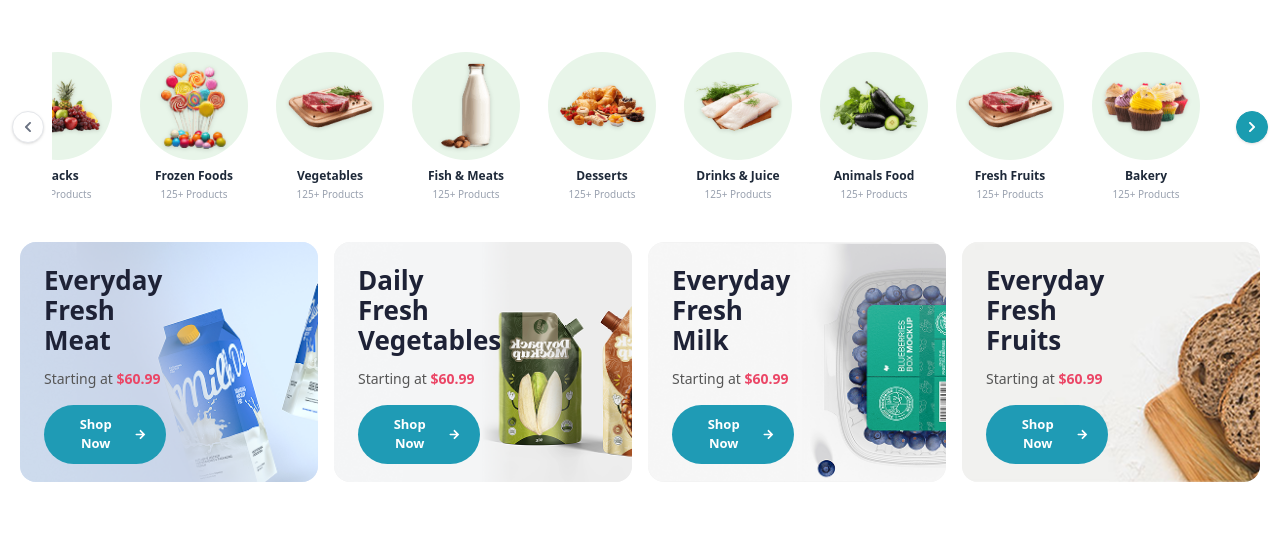
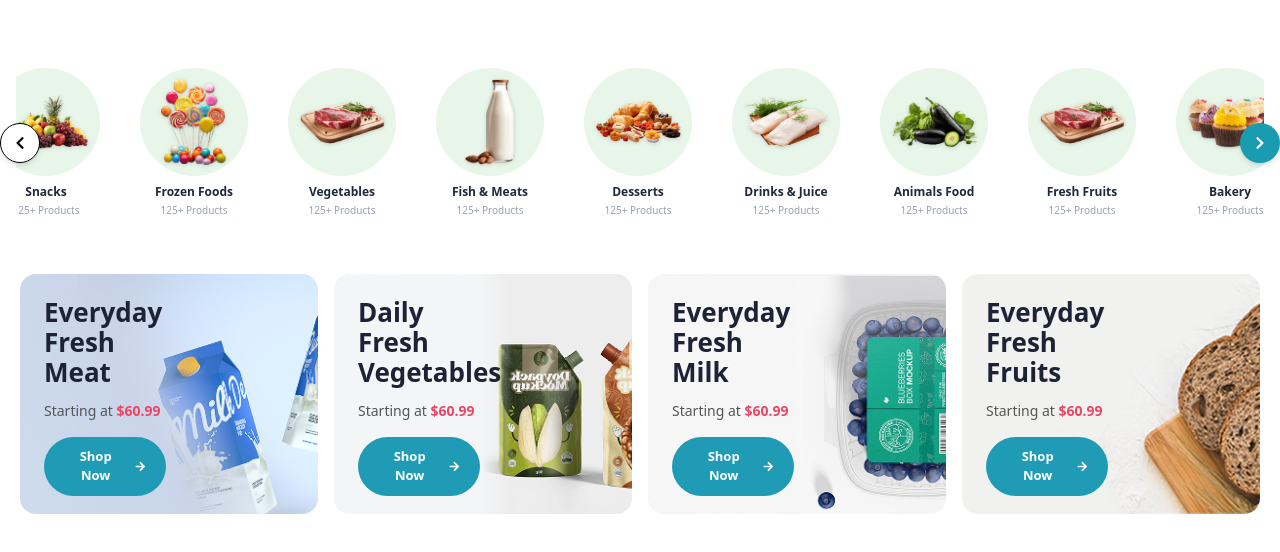
Before and after one commit to morphcodetech/b2b, a React (Vite) app: page / in a window 1280 px wide. Shown: the top 552 px of the page. Built offline with nearby package versions, Linux system fonts and the light colour scheme.

Commit message:
Fixed scroll stopping issue

```diff
--- a/src/components/CategoryScrollSection/CategoryScrollSection.jsx
+++ b/src/components/CategoryScrollSection/CategoryScrollSection.jsx
@@ -5,86 +5,80 @@ import { categories } from "../../data/categoriesData";
 
 const CategoryScrollSection = () => {
   const scrollRef = useRef(null);
-  const [activeId, setActiveId] = useState(null);
   const [isPaused, setIsPaused] = useState(false);
-  const autoScrollSpeed = 1.2;
-  const loopedCategories = [...categories, ...categories];
+  const autoScrollSpeed = 1; // Lower is smoother
+
+  // Triple the data to ensure no "white gaps" during fast scrolls/resets
+  const loopedCategories = [...categories, ...categories, ...categories];
 
   useEffect(() => {
     const node = scrollRef.current;
-
-    if (!node) {
-      return undefined;
-    }
+    if (!node) return;
 
     let frameId;
 
     const tick = () => {
-      if (!isPaused && node) {
+      if (!isPaused) {
         node.scrollLeft += autoScrollSpeed;
 
-        // Reset at halfway point for a seamless infinite loop.
-        if (node.scrollLeft >= node.scrollWidth / 2) {
-          node.scrollLeft = 0;
+
+        const singleSetWidth = node.scrollWidth / 3;
+        if (node.scrollLeft >= singleSetWidth * 2) {
+          node.scrollLeft -= singleSetWidth;
         }
       }
-
       frameId = window.requestAnimationFrame(tick);
     };
 
     frameId = window.requestAnimationFrame(tick);
-
-    return () => {
-      window.cancelAnimationFrame(frameId);
-    };
+    return () => window.cancelAnimationFrame(frameId);
   }, [isPaused]);
 
   const scroll = (direction) => {
-    scrollRef.current?.scrollBy({
-      left: direction === "left" ? -350 : 350,
+    if (!scrollRef.current) return;
+
+
+    setIsPaused(true);
+
+    scrollRef.current.scrollBy({
+      left: direction === "left" ? -300 : 300,
       behavior: "smooth",
     });
+
+    // Resume auto-scroll after the smooth animation finishes
+    setTimeout(() => setIsPaused(false), 600);
   };
 
   return (
-    <section className="pt-10 pb-7 bg-white">
-      <div className="max-w-[1300px] mx-auto px-4 lg:px-5">
-        <div className="relative flex items-center">
-          {/* Left Arrow Button */}
+    <section className="pt-10 pb-7 bg-white overflow-hidden">
+      <div className="max-w-[1300px] mx-auto px-4 relative">
+        {/* Navigation Buttons */}
         <button
           onClick={() => scroll("left")}
-            aria-label="Scroll left"
-            className="absolute left-0 z-10 w-8 h-8 rounded-full bg-white border border-gray-200 shadow-sm flex items-center justify-center text-gray-500 hover:bg-[#FA6C48] hover:text-white hover:border-[#FA6C48] transition-all duration-200 -translate-x-2"
+          className="absolute left-0 top-1/2 -translate-y-1/2 z-20 w-10 h-10 rounded-full bg-white border shadow-md flex items-center justify-center hover:bg-[#FA6C48] hover:text-white transition-colors"
         >
-            <FaChevronLeft size={12} />
+          <FaChevronLeft size={14} />
         </button>
 
-          {/* Scrollable Cards Track */}
         <div
           ref={scrollRef}
-            className="flex gap-1 overflow-x-auto scroll-smooth mx-8 [scrollbar-width:none] [&::-webkit-scrollbar]:hidden"
+          className="flex gap-4 overflow-x-hidden whitespace-nowrap py-4"
           onMouseEnter={() => setIsPaused(true)}
           onMouseLeave={() => setIsPaused(false)}
         >
           {loopedCategories.map((cat, index) => (
-              <CategoryCard
-                key={`${cat.id}-${index}`}
-                category={cat}
-                isActive={activeId === cat.id}
-                onClick={(c) => setActiveId(c.id)}
-              />
+            <div key={`${cat.id}-${index}`} className="flex-shrink-0">
+              <CategoryCard category={cat} />
+            </div>
           ))}
         </div>
 
-          {/* Right Arrow Button */}
         <button
           onClick={() => scroll("right")}
-            aria-label="Scroll right"
-            className="absolute right-0 z-10 w-8 h-8 rounded-full bg-[#1A9CB0] border border-[#1A9CB0] shadow-sm flex items-center justify-center text-white hover:bg-[#FA6C48] hover:border-[#FA6C48] transition-all duration-200 translate-x-2"
+          className="absolute right-0 top-1/2 -translate-y-1/2 z-20 w-10 h-10 rounded-full bg-[#1A9CB0] text-white shadow-md flex items-center justify-center hover:bg-[#FA6C48] transition-colors"
         >
-            <FaChevronRight size={12} />
+          <FaChevronRight size={14} />
         </button>
-        </div>
       </div>
     </section>
   );
```
Lines whose indentation alone changed are shown as unchanged.
